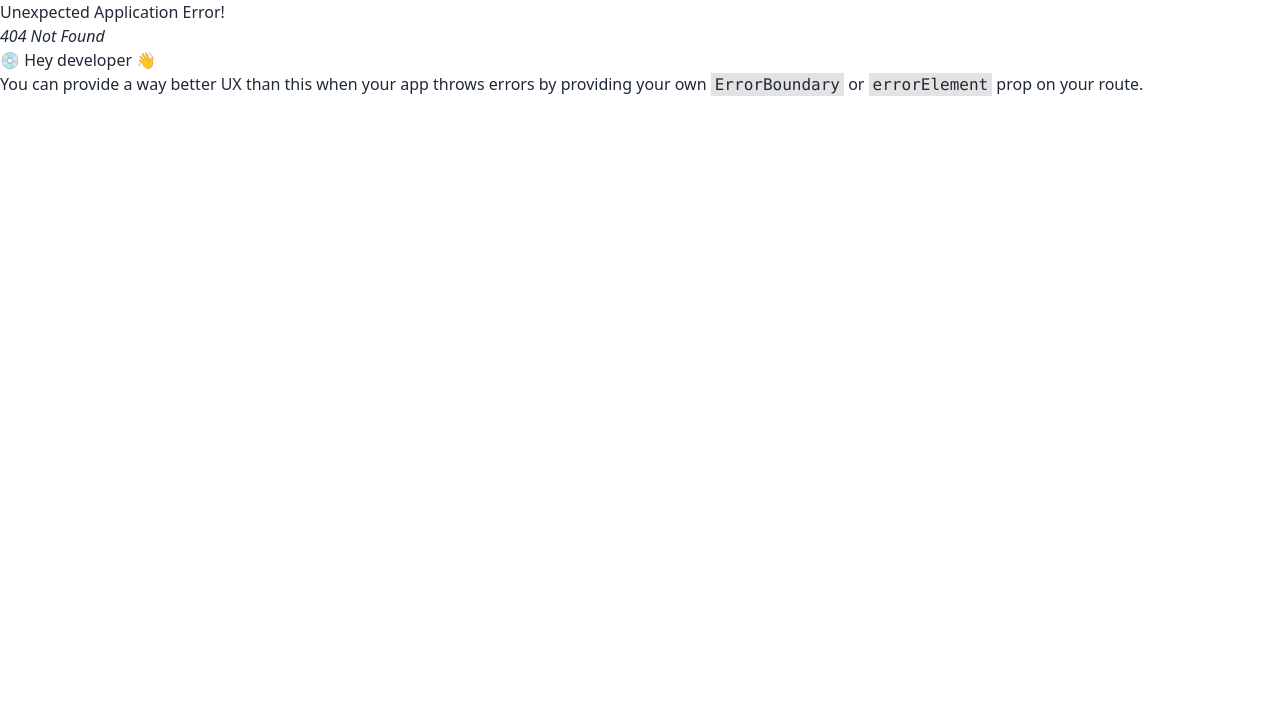
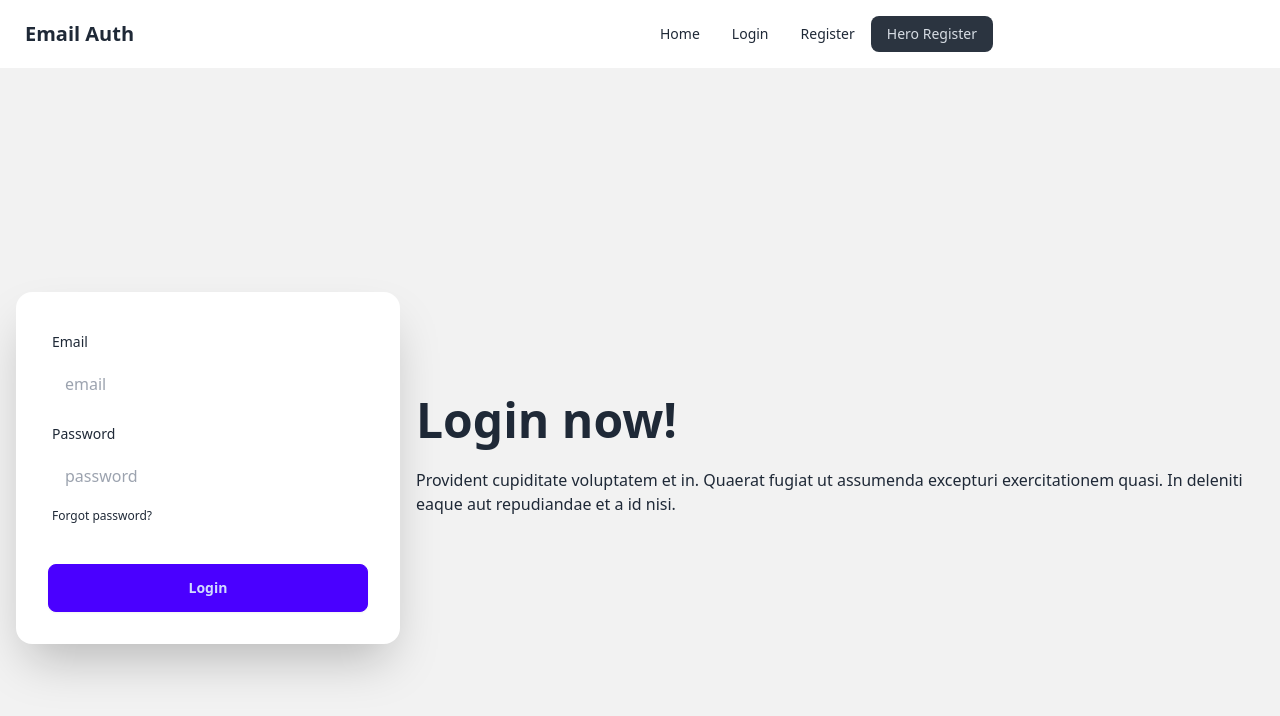
Before and after one commit to alalhosen/user-email-password-auth, a React (Vite) app: page /heroRegister in a window 1280 px wide. Before the commit this address had no page. Shown: the top 716 px of the page. Built offline with nearby package versions, Linux system fonts and the light colour scheme.

Commit message:
heroRegister component set

```diff
--- a/src/components/Header/Header.jsx
+++ b/src/components/Header/Header.jsx
@@ -12,6 +12,7 @@ const Header = () => {
       <li>
         <NavLink to="/register">Register</NavLink>
       </li>
+      <li><NavLink to="/heroRegister">Hero Register</NavLink></li>
     </>
   );
   return (
--- /dev/null
+++ b/src/components/HeroRegister/HeroRegister.jsx
@@ -0,0 +1,54 @@
+const HeroRegister = () => {
+  return (
+    <div>
+      <div className="hero bg-base-200 min-h-screen">
+        <div className="hero-content flex-col lg:flex-row-reverse">
+          <div className="text-center lg:text-left">
+            <h1 className="text-5xl font-bold">Login now!</h1>
+            <p className="py-6">
+              Provident cupiditate voluptatem et in. Quaerat fugiat ut assumenda
+              excepturi exercitationem quasi. In deleniti eaque aut repudiandae
+              et a id nisi.
+            </p>
+          </div>
+          <div className="card bg-base-100 w-full max-w-sm shrink-0 shadow-2xl">
+            <form className="card-body">
+              <div className="form-control">
+                <label className="label">
+                  <span className="label-text">Email</span>
+                </label>
+                <input
+                  type="email"
+                  placeholder="email"
+                  className="input input-bordered"
+                  required
+                />
+              </div>
+              <div className="form-control">
+                <label className="label">
+                  <span className="label-text">Password</span>
+                </label>
+                <input
+                  type="password"
+                  placeholder="password"
+                  className="input input-bordered"
+                  required
+                />
+                <label className="label">
+                  <a href="#" className="label-text-alt link link-hover">
+                    Forgot password?
+                  </a>
+                </label>
+              </div>
+              <div className="form-control mt-6">
+                <button className="btn btn-primary">Login</button>
+              </div>
+            </form>
+          </div>
+        </div>
+      </div>
+    </div>
+  );
+};
+
+export default HeroRegister;
--- a/src/components/Register/Register.jsx
+++ b/src/components/Register/Register.jsx
@@ -1,20 +1,37 @@
 const Register = () => {
-
-  const handleRegister = e =>{
+  const handleRegister = (e) => {
     e.preventDefault();
-    console.log('form submitting')
-  }
+    const email = e.target.email.value;
+    const password = e.target.password.value;
+    console.log(email, password);
+  };
 
   return (
     <div className="border">
       <div className="mx-auto md:w-1/2">
         <h3 className="text-3xl mb-8">Please Register</h3>
         <form onSubmit={handleRegister}>
-          <input className="mb-4 w-3/4 rounded-lg bg-gray-300 py-2 px-4" type="email" name="email" placeholder="Email Address" id="" />
+          <input
+            className="mb-4 w-3/4 rounded-lg bg-gray-300 py-2 px-4"
+            type="email"
+            name="email"
+            placeholder="Email Address"
+            id=""
+          />
           <br />
-          <input className="mb-4 w-3/4 bg-gray-300 rounded-lg py-2 px-4" type="password" name="password" placeholder="Password" id="" />
+          <input
+            className="mb-4 w-3/4 bg-gray-300 rounded-lg py-2 px-4"
+            type="password"
+            name="password"
+            placeholder="Password"
+            id=""
+          />
           <br />
-          <input className="mb-4 w-3/4 btn btn-secondary" type="submit" value="Register" />
+          <input
+            className="mb-4 w-3/4 btn btn-secondary"
+            type="submit"
+            value="Register"
+          />
         </form>
       </div>
     </div>
--- a/src/main.jsx
+++ b/src/main.jsx
@@ -8,6 +8,7 @@ import Root from "./components/Root/Root.jsx";
 import Home from "./components/Home/Home.jsx";
 import Login from "./components/Login/Login.jsx";
 import Register from "./components/Register/Register.jsx";
+import HeroRegister from "./components/HeroRegister/HeroRegister.jsx";
 
 const router = createBrowserRouter([
   {
@@ -26,6 +27,10 @@ const router = createBrowserRouter([
         path: "/register",
         element: <Register></Register>,
       },
+      {
+        path: "/heroRegister",
+        element: <HeroRegister></HeroRegister>
+      }
     ],
   },
 ]);
```
